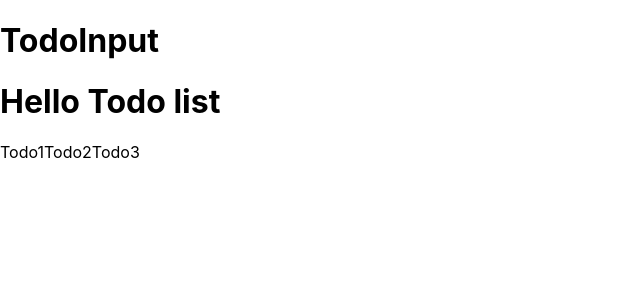
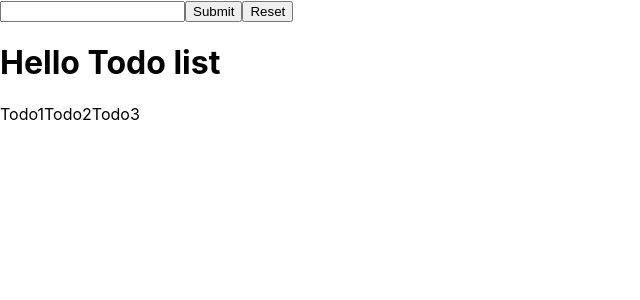
Before and after one commit to sam83045/react-to-do, a React (Create React App) app: page / in a window 1280 px wide. Shown: the top 300 px of the page, without its empty margins (0-640 px from the left). Built offline with nearby package versions, Linux system fonts and the light colour scheme.

Commit message:
Add todo implemented

```diff
--- a/package.json
+++ b/package.json
@@ -10,6 +10,7 @@
     "axios": "^0.21.1",
     "babel-loader": "8.1.0",
     "font-awesome": "^4.7.0",
+    "formik": "^2.2.6",
     "lodash": "^4.17.21",
     "prop-types": "^15.7.2",
     "react": "^17.0.2",
--- a/src/components/TodoInput.jsx
+++ b/src/components/TodoInput.jsx
@@ -1,7 +1,38 @@
 import React from "react";
+import { connect } from "react-redux";
+import PropTypes from "prop-types";
+import { useFormik } from "formik";
+import { addTodo } from "../redux/actions";
 
-const TodoInput = () => {
-  return <h1>TodoInput</h1>;
+const TodoInput = ({ addTodo }) => {
+  const formik = useFormik({
+    initialValues: {
+      todo: "",
+    },
+    onSubmit: (values) => {
+      addTodo({ task: values.todo });
+      formik.handleReset();
+    },
+  });
+
+  return (
+    <form onSubmit={formik.handleSubmit}>
+      <input
+        type="text"
+        name="todo"
+        onChange={formik.handleChange}
+        value={formik.values.todo}
+      />
+      <button type="submit">Submit</button>
+      <button type="reset" onClick={formik.handleReset}>
+        Reset
+      </button>
+    </form>
+  );
 };
 
-export default TodoInput;
+TodoInput.propTypes = {
+  addTodo: PropTypes.func.isRequired,
+};
+
+export default connect(null, { addTodo })(TodoInput);
--- a/src/redux/actions/todoActions.js
+++ b/src/redux/actions/todoActions.js
@@ -1,15 +1,25 @@
 import { CONSTANTS } from "./index";
+
+const todoListData = [
+    { id: "1", task: "Todo1" },
+    { id: "2", task: "Todo2" },
+    { id: "3", task: "Todo3" }
+];
 
 export const loadTodoList = () => {
     return async dispatch => {
-        const todoListData = [
-            { id: "1", task: "Todo1" },
-            { id: "2", task: "Todo2" },
-            { id: "3", task: "Todo3" }
-        ]
         return dispatch({
             type: CONSTANTS.LOAD_TODO_LIST,
             payload: todoListData
         });
     };
 };
+
+export const addTodo = (item) => {
+    return async dispatch => {
+        return dispatch({
+            type: CONSTANTS.ADD_TODO,
+            payload: item
+        })
+    }
+}
--- a/src/redux/reducers/todoReducer.js
+++ b/src/redux/reducers/todoReducer.js
@@ -9,6 +9,10 @@ const todoReducer = (state = initialState, actions) => {
             const updatedState = actions.payload;
             return [...updatedState];
         }
+        case CONSTANTS.ADD_TODO: {
+            const updatedState = [actions.payload, ...state];
+            return [...updatedState];
+        }
         default: {
             return state;
         }
```
Also changed, not shown: 1 other file (tests, documents, lock files or other folders).
